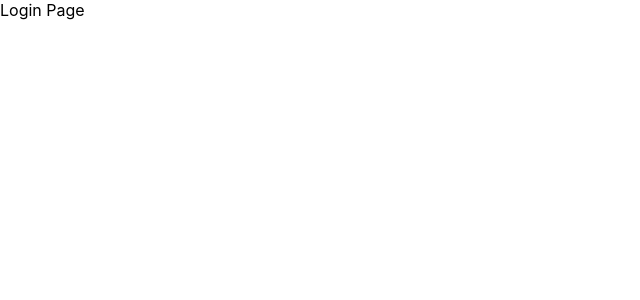
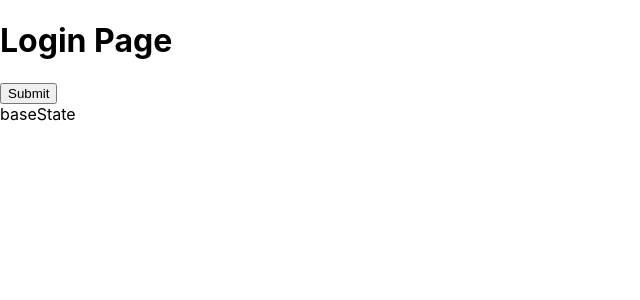
Before and after one commit to Loaki07/BookStore_FrontEnd, a React (Create React App) app: page / in a window 1280 px wide. Shown: the top 300 px of the page, without its empty margins (0-640 px from the left). Built offline with nearby package versions, Linux system fonts and the light colour scheme.

Commit message:
add: State Management using Context api

```diff
--- a/package.json
+++ b/package.json
@@ -6,7 +6,9 @@
     "@testing-library/jest-dom": "^5.11.6",
     "@testing-library/react": "^11.2.2",
     "@testing-library/user-event": "^12.3.0",
+    "bootstrap": "^4.5.3",
     "react": "^17.0.1",
+    "react-bootstrap": "^1.4.0",
     "react-dom": "^17.0.1",
     "react-router-dom": "^5.2.0",
     "react-scripts": "4.0.1",
--- a/src/App.js
+++ b/src/App.js
@@ -1,10 +1,13 @@
 import Routes from './Routes';
+import { BookStoreProvider } from './context-api/BookStoreContext';
 
 function App() {
   return (
-    <div className="App">
-      <Routes />
-    </div>
+    <BookStoreProvider>
+      <div className="App">
+        <Routes />
+      </div>
+    </BookStoreProvider>
   );
 }
 
--- a/src/components/pages/Login.jsx
+++ b/src/components/pages/Login.jsx
@@ -1,11 +1,22 @@
-import React from 'react'
+import React, { useContext } from 'react'
+import { BookStoreContext } from '../../context-api/BookStoreContext'
 
-const login = () => {
+const Login = () => {
+  const [users, setUsers] = useContext(BookStoreContext);
+
   return (
     <div>
-      Login Page
+      <h1>Login Page</h1>
+      <form>
+        {onsubmit = (e) => {
+          e.preventDefault()
+          setUsers({toggleLogInSignUp: true, message: "updatedState"})
+      }}
+      <button type="submit">Submit</button>
+      </form>
+      <span>{users.message}</span>
     </div>
   )
 }
 
-export default login
+export default Login
--- /dev/null
+++ b/src/context-api/BookStoreContext.js
@@ -0,0 +1,18 @@
+import React, { useState, createContext } from 'react';
+
+export const BookStoreContext = createContext();
+
+export const BookStoreProvider = (props) => {
+  const [users, setUsers] = useState({
+    toggleLogInSignUp: false,
+    message: 'baseState',
+  });
+
+  return (
+    <div>
+      <BookStoreContext.Provider value={[users, setUsers]}>
+        {props.children}
+      </BookStoreContext.Provider>
+    </div>
+  );
+};
```
Also changed, not shown: 2 other files (tests, documents, lock files or other folders).
